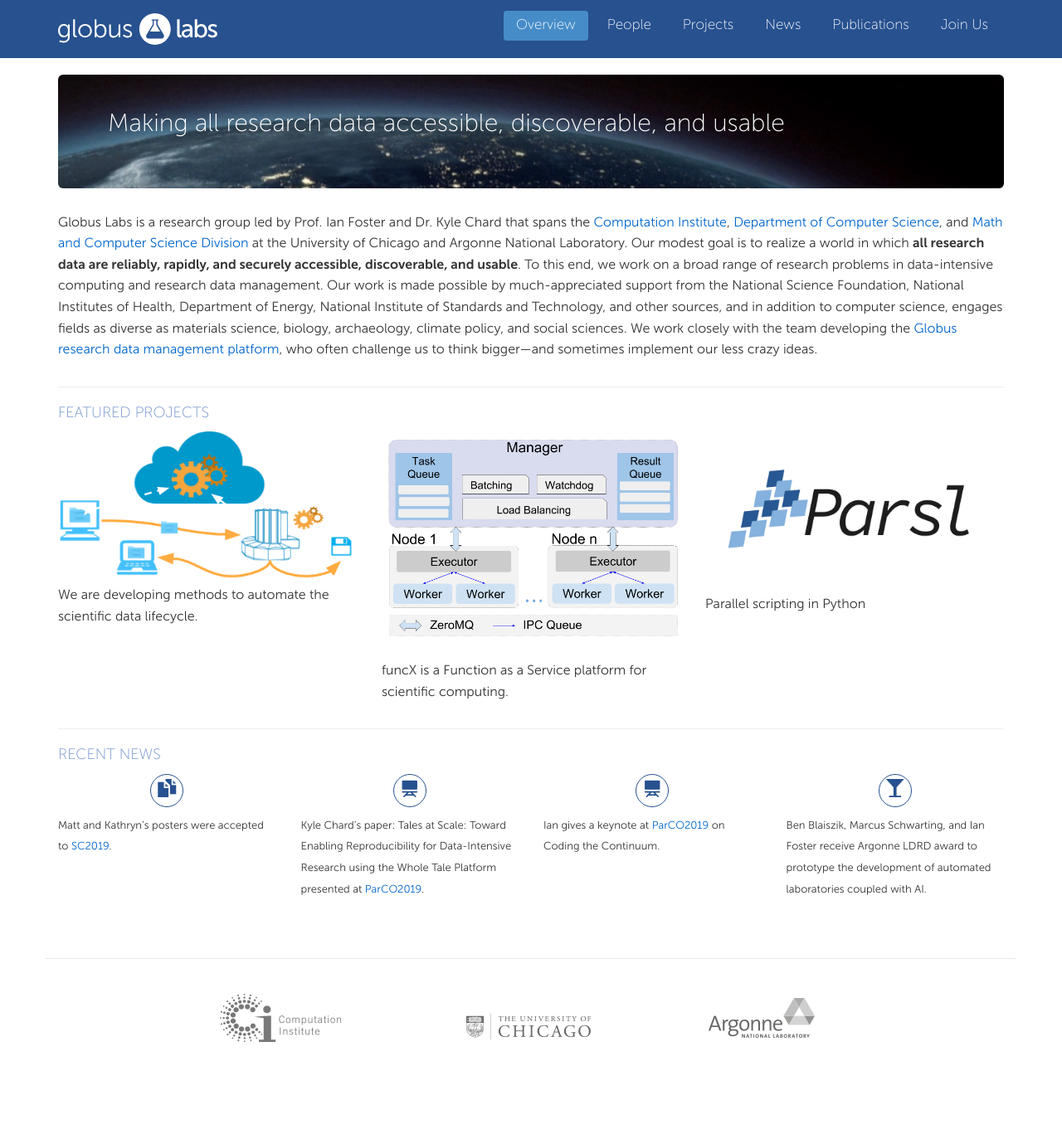
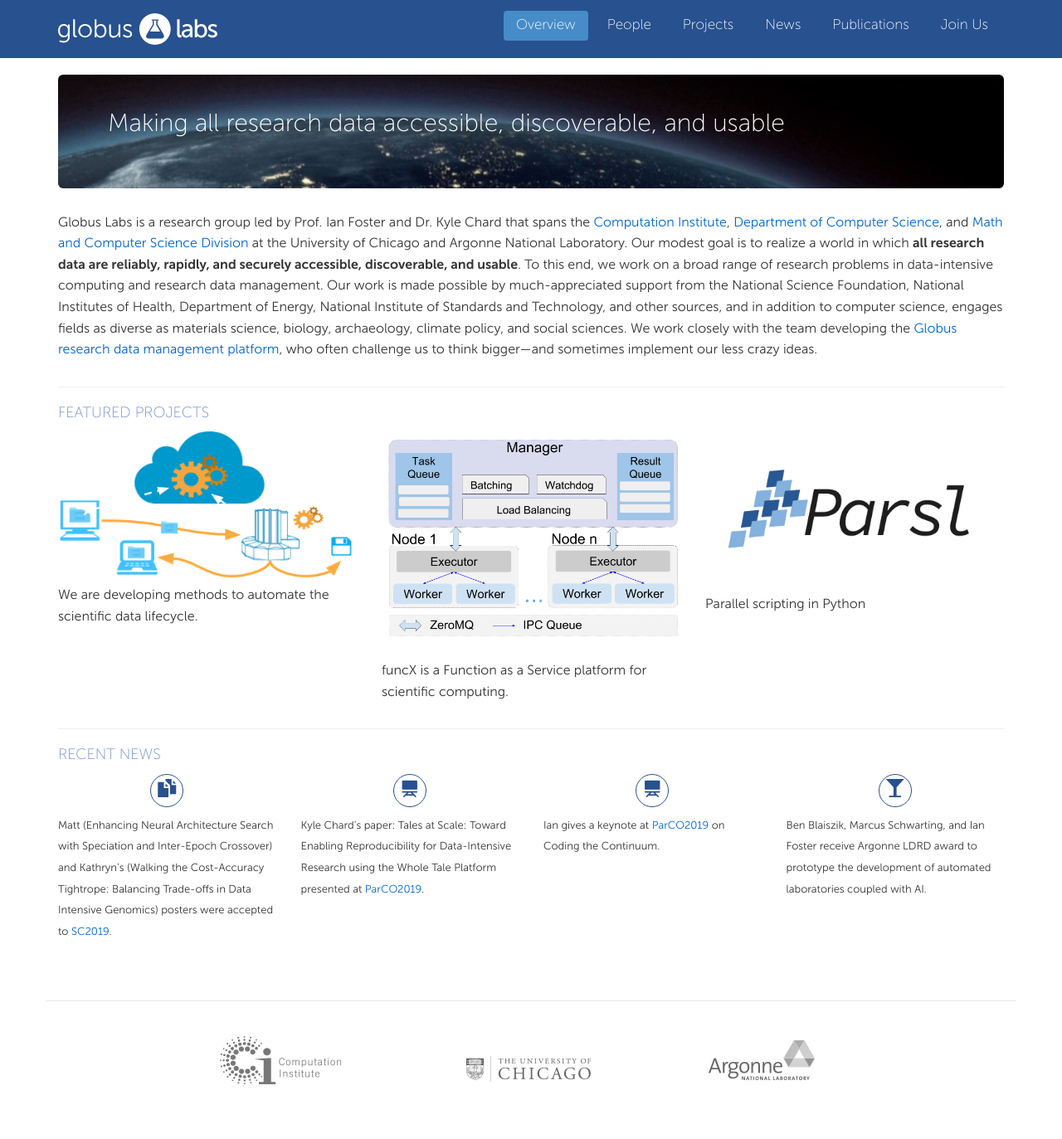
Before and after one commit to miketynes/globus-labs.github.io, a Jekyll site: the page built from index.html, in a window 1280 px wide. Shown: the whole page at 83% size. Built offline with Jekyll 4.4.1, drawn with Linux system fonts in a browser that asks for light colours; nearby versions of some CDN libraries; before the commit the page ends 1322 px from its top, so only the background shows below that.

Commit message:
add poster names

```diff
--- a/_posts/2019-09-13-student-posters-sc.markdown
+++ b/_posts/2019-09-13-student-posters-sc.markdown
@@ -4,4 +4,4 @@
 date:  2019-09-13 13:00:00 -0700
 type: paper
 ---
-Matt and Kathryn's posters were accepted to [SC2019](https://sc19.supercomputing.org/).
+Matt (Enhancing Neural Architecture Search with Speciation and Inter-Epoch Crossover) and Kathryn's (Walking the Cost-Accuracy Tightrope: Balancing Trade-offs in Data Intensive Genomics) posters were accepted to [SC2019](https://sc19.supercomputing.org/).
```
